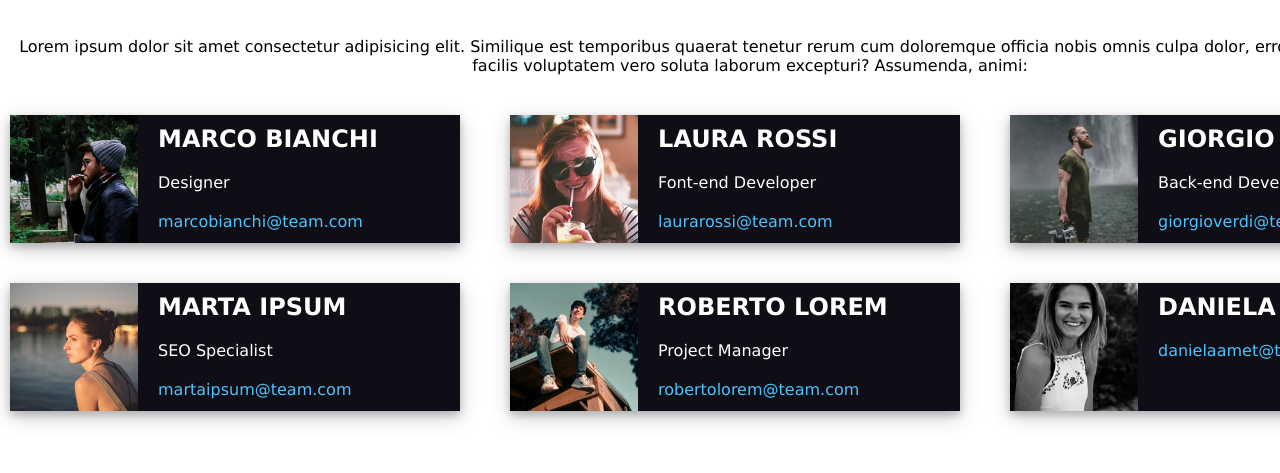
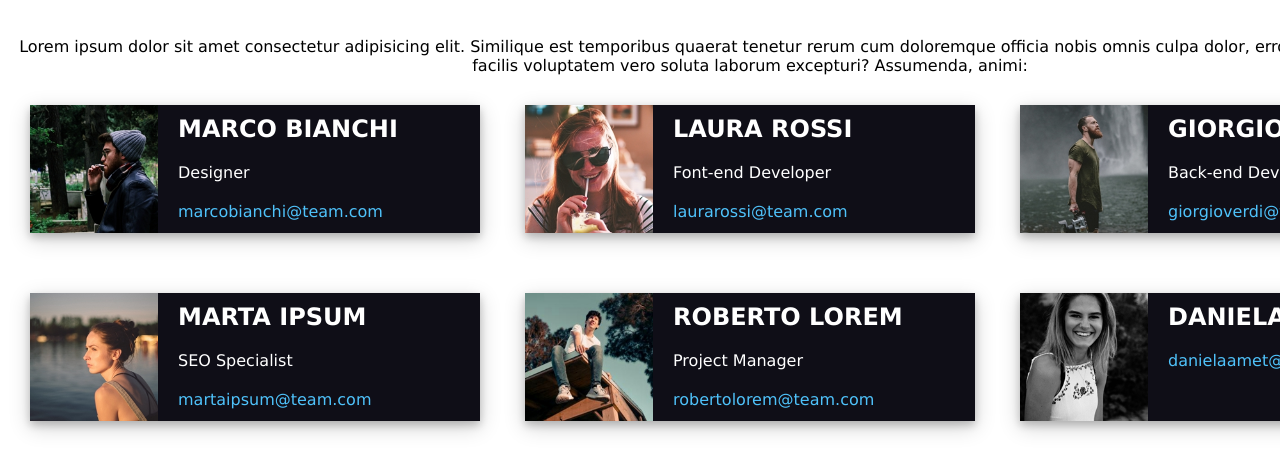
Before and after one commit to dariolaseta/html-css-float-cards, a plain HTML site: page index.html in a window 1280 px wide. Shown: the part 89-562 px from the top of the page. Drawn offline with Linux system fonts and the light colour scheme.

Commit message:
fixed margin

```diff
--- a/css/style.css
+++ b/css/style.css
@@ -27,7 +27,7 @@ h1{
 }
 
 .box-bg{
-    margin: 40px 40px 0 10px;
+    margin: 2% 1% 2% 2%;
     width: 30%;
     background-color: #0f0e17;
     box-shadow: 0 4px 8px 0 rgba(0, 0, 0, 0.2), 0 6px 20px 0 rgba(0, 0, 0, 0.19);
```
